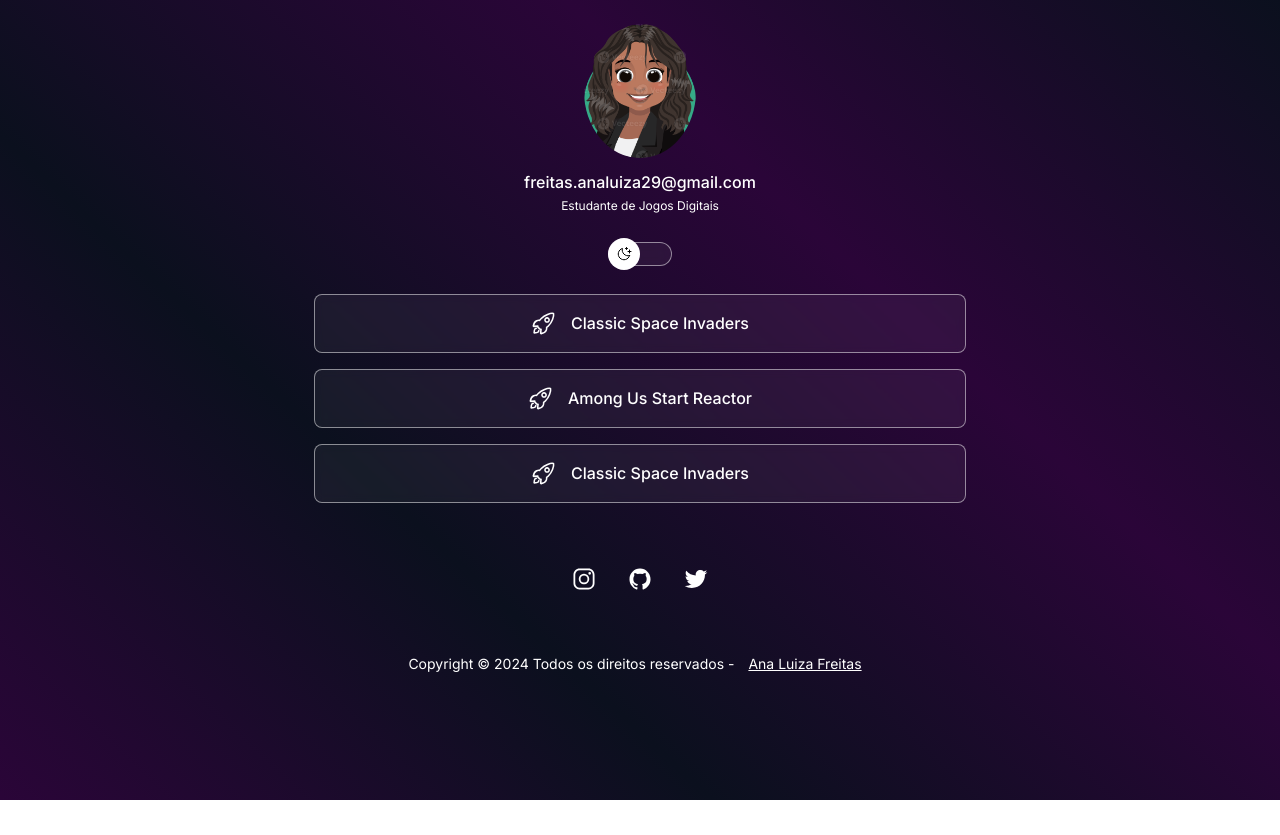
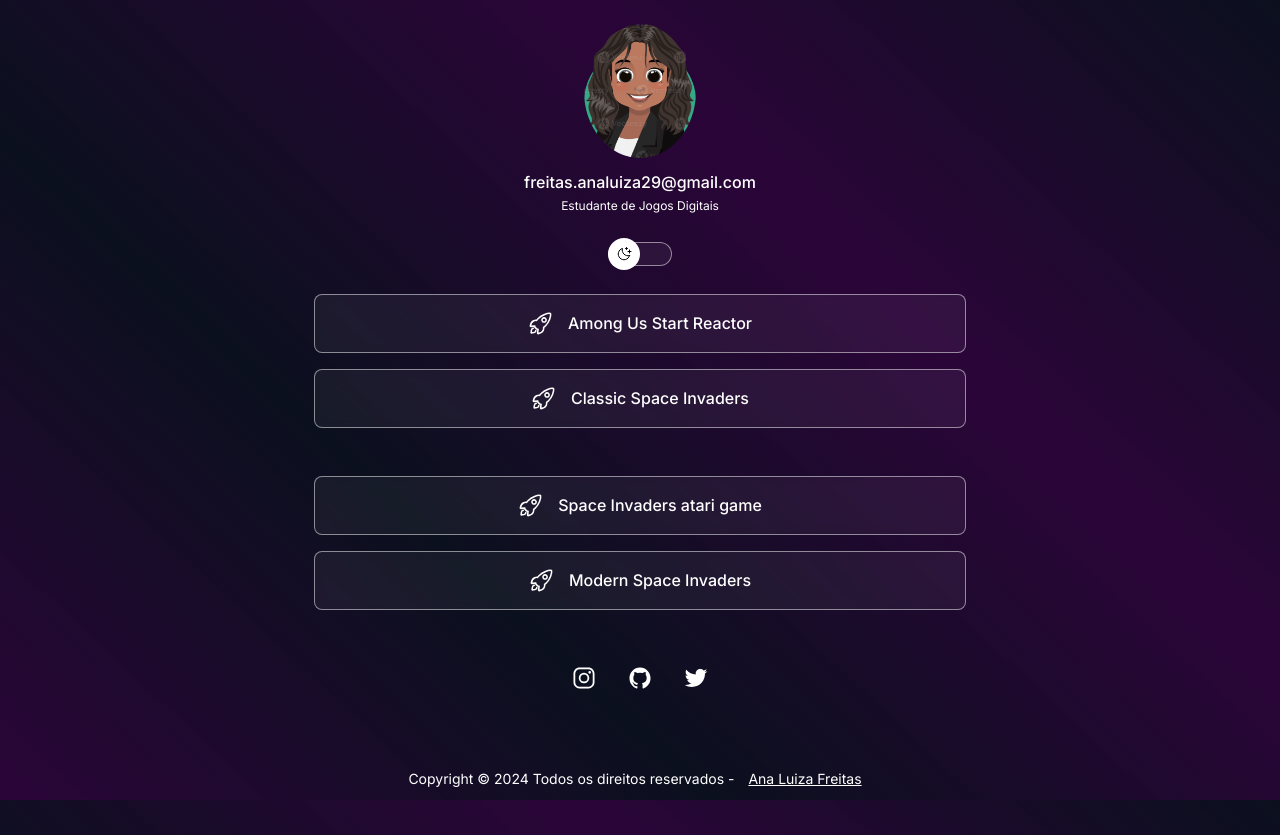
Before and after one commit to ana-luiza29/perfil-de-contato, a plain HTML site: page index.html in a window 1280 px wide. Before the commit the page ends 800 px from the top, so only its background shows below. Drawn offline with nearby package versions, Linux system fonts and the light colour scheme.

Commit message:
add atari game

```diff
--- a/index.html
+++ b/index.html
@@ -34,15 +34,7 @@
 
       <!-- Game List -->
       <ul>
-        <li>
-          <a
-            href="https://ana-luiza29.github.io/classic-space-invaders/"
-            target="_blank"
-          >
-            <ion-icon name="rocket-outline"></ion-icon>
-            Classic Space Invaders
-          </a>
-        </li>
+
         <li>
           <a
             href="https://ana-luiza29.github.io/amongus-game/"
@@ -62,6 +54,26 @@
           </a>
         </li>
       </ul>
+      <ul>
+        <li>
+          <a
+            href="https://ana-luiza29.github.io/space-invaders-atari-game/"
+            target="_blank"
+          >
+            <ion-icon name="rocket-outline"></ion-icon>
+            Space Invaders atari game
+          </a>
+        </li>
+        <li>
+          <a
+            href=""
+            target="_blank"
+          >
+            <ion-icon name="rocket-outline"></ion-icon>
+            Modern Space Invaders
+          </a>
+        </li>
+
       <!-- Finish Games List -->
 
       <!-- Social Media List -->
```
